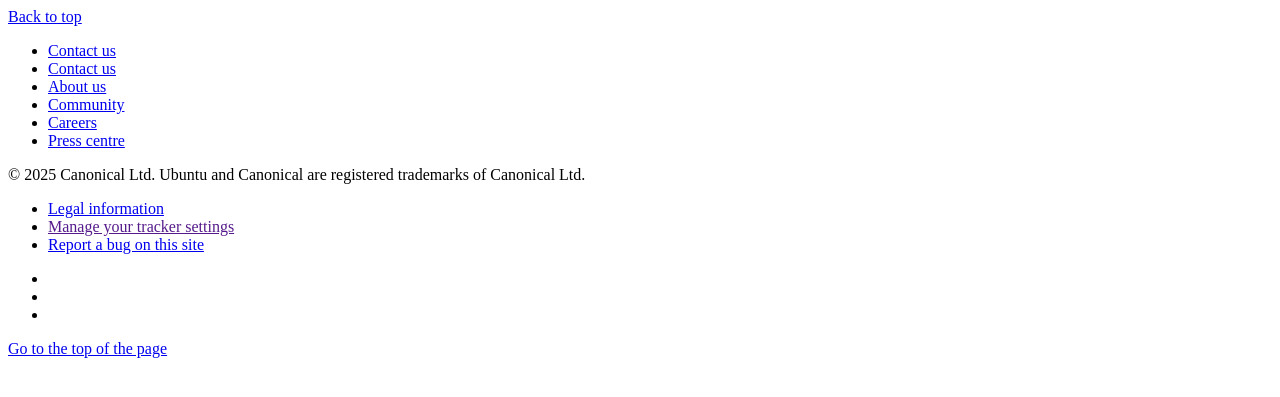
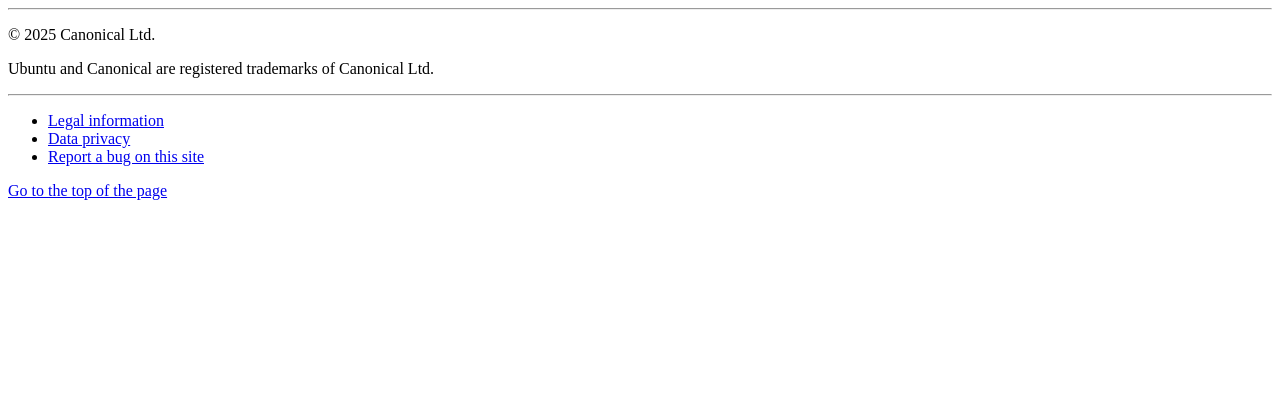
Before and after one commit to canonical/docs.ubuntu.com, a Django app: template templates/footer.html in a window 1280 px wide. Shown: the top 397 px of the page. Run offline with Django 3.2, Linux system fonts and the light colour scheme; the template is opened without the code that fills it, so the values that code supplies are empty.

Commit message:
solve the DOCPR-1636 issue

```diff
--- a/templates/footer.html
+++ b/templates/footer.html
@@ -1,55 +1,26 @@
 {% block footer %}
-<div class="p-strip is-shallow">
-  <div class="row">
-    <p class="u-hide--medium u-hide--large link-to-top"><a href="#">Back to top</a></p>
-    <div class="col-8">
-      <ul class="p-inline-list">
-        <li class="u-hide--small p-inline-list__item">
-          <a class="p-button" href="https://www.ubuntu.com/contact-us">Contact us</a>
-        </li>
-        <li class="u-hide--medium u-hide--large p-inline-list__item">
-          <a class="p-link--soft" href="https://www.ubuntu.com/contact-us">Contact us</a>
+<div class="row">
+  <hr class="p-rule--muted" />
+  <div class="col-3 col-medium-2">
+    <p class="p-footer--secondary__content">&copy; 2025 Canonical Ltd.</p>
+  </div>
+  <div class="col-9 col-medium-4">
+    <p>Ubuntu and Canonical are registered trademarks of Canonical Ltd.</p>
+    <hr class="p-rule--muted" />
+    <nav class="p-footer--secondary__nav">
+      <ul class="p-inline-list--inline u-responsive-realign u-no-margin--left u-no-padding--left">
+        <li class="p-inline-list__item">
+          <a accesskey="8" href="/legal">Legal information</a>
         </li>
         <li class="p-inline-list__item">
-          <a class="p-link--soft" href="https://www.ubuntu.com/about">About us</a>
+          <a accesskey="9" href="/legal/data-privacy">Data privacy</a>
         </li>
         <li class="p-inline-list__item">
-          <a class="p-link--soft" href="https://www.ubuntu.com/community">Community</a>
-        </li>
-        <li class="p-inline-list__item">
-          <a class="p-link--soft" href="http://www.canonical.com/careers">Careers</a>
-        </li>
-        <li class="p-inline-list__item">
-          <a class="p-link--soft" href="https://insights.ubuntu.com/press-centre/">Press centre</a>
+          <a href="https://github.com/canonical/docs.ubuntu.com/issues/new"
+             id="report-a-bug">Report a bug on this site</a>
         </li>
       </ul>
-
-      <p>&copy; {% now "Y" %} Canonical Ltd. Ubuntu and Canonical are registered trademarks of Canonical Ltd.</p>
-      <ul class="p-inline-list--middot">
-        <li class="p-inline-list__item">
-          <a class="p-link--soft" accesskey="8" href="https://www.ubuntu.com/legal">Legal information</a>
-        </li>
-        <li class="p-inline-list__item">
-          <a href="" class="p-link--soft js-revoke-cookie-manager">Manage your tracker settings</a>
-        </li>
-        <li class="p-inline-list__item">
-          <a class="p-link--soft" href="https://github.com/canonical-websites/docs.ubuntu.com/issues/new" id="report-a-bug">Report a bug on this site</a>
-        </li>
-      </ul>
-    </div>
-    <div class="col-4">
-      <ul class="p-inline-list u-align--center u-no-margin--top">
-        <li class="p-inline-list__item">
-          <a href="https://twitter.com/ubuntu" title="Share on Twitter"><i class="p-icon--twitter"></i></a>
-        </li>
-        <li class="p-inline-list__item">
-          <a href="https://www.facebook.com/ubuntulinux/" title="Share on Facebook"><i class="p-icon--facebook"></i></a>
-        </li>
-        <li class="p-inline-list__item">
-          <a href="https://www.linkedin.com/company-beta/234280/?pathWildcard=234280" title="Share on LinkedIn"><i class="p-icon--linkedin"></i></a>
-        </li>
-      </ul>
-    </div>
+    </nav>
   </div>
 </div>
 <div>
```
